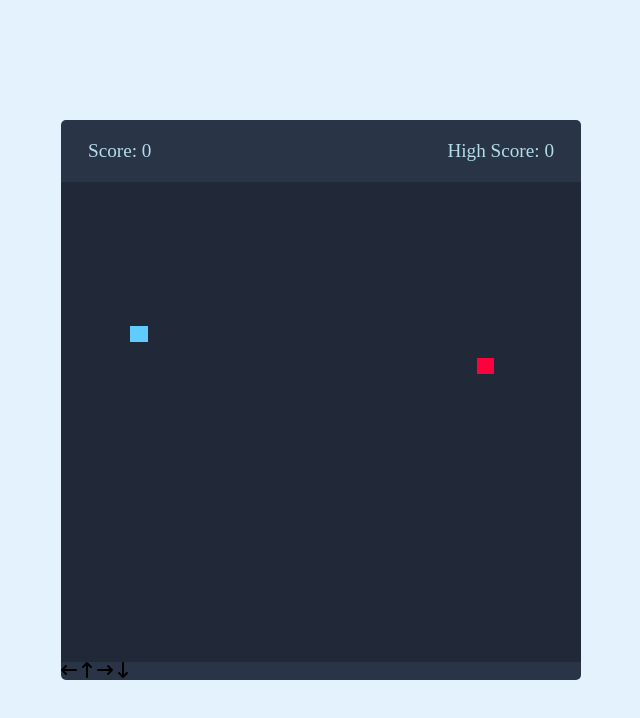
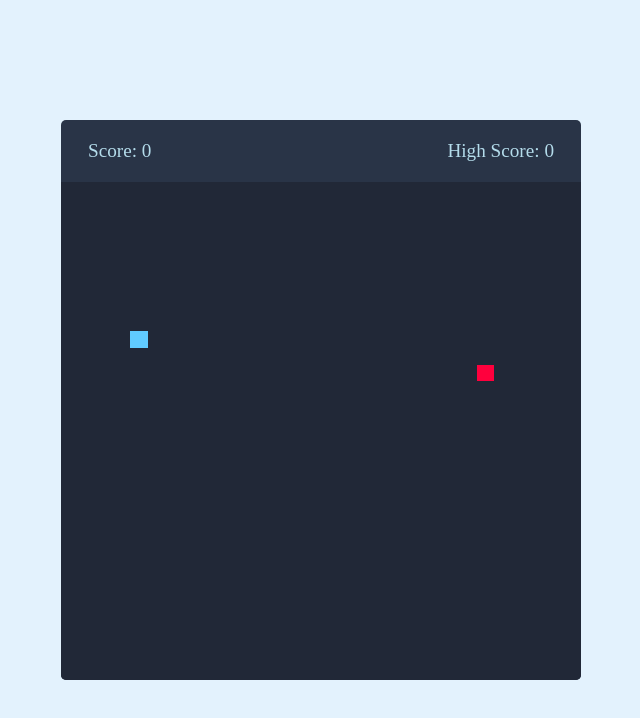
Before and after one commit to EdgardGJ/snakeGame, a plain HTML site: page index.html in a window 1280 px wide. Shown: the whole page, without its empty margins (319-959 px from the left). Drawn offline with Linux system fonts and the light colour scheme.

Commit message:
little fixed

```diff
--- a/index.html
+++ b/index.html
@@ -22,12 +22,12 @@
             <span class="high-score">High Score: 0</span>
         </div>
         <div class="play-board"></div>
-        <div class="controls">
+    <!--<div class="controls">      This part is hidden for futures featurings
             <i data-key="ArrowLeft" class="fa-solid fa-arrow-left-long"></i>
             <i data-key="ArrowUp" class="fa-solid fa-arrow-up-long"></i>
             <i data-key="ArrowRight" class="fa-solid fa-arrow-right-long"></i>
             <i data-key="ArrowDown" class="fa-solid fa-arrow-down-long"></i>
-        </div>
+        </div>-->
     </div>
     <audio id="audioGame" src="music/game-music-loop-7-145285.mp3" autoplay loop></audio>
     <audio id="gameOverAudio" src="music/game-over-arcade-6435.mp3"></audio>
```
